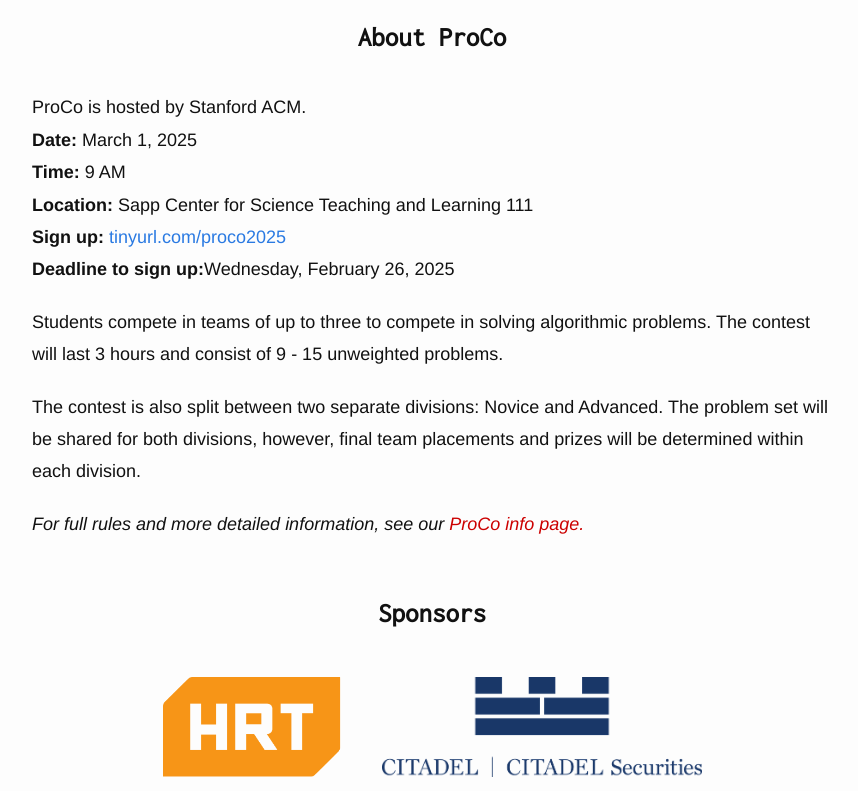
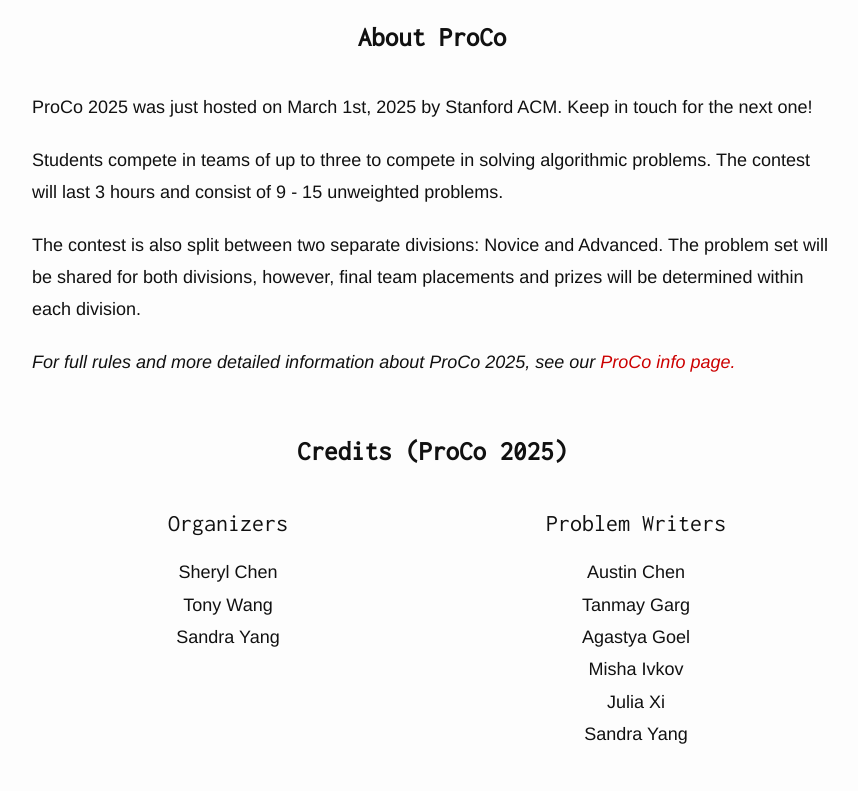
Before and after one commit to EricCui2005/Stanford-ACM, a Next.js app: page /proco in a window 1280 px wide. Shown: the part 1109-1900 px from the top of the page, without its empty margins (388-1246 px from the left). Built offline with nearby package versions, Linux system fonts and the light colour scheme.

Commit message:
deploy: StanfordACM/Stanford-ACM@23f6218bf93d925988d52c27a968b2c0f24abe82

```diff
--- /dev/null
+++ b/components/credits.tsx
@@ -0,0 +1,38 @@
+import styled, { css } from 'styled-components';
+import { LinkComponent, Paragraph } from './section';
+
+const CreditsWrapper = styled.div`
+  column-count: 3;
+  @media (max-width: 1240px) {
+    column-count: 2;
+  }
+  @media (max-width: 960px) {
+    column-count: 1;
+  }
+`;
+
+export function Credits({
+  credits,
+  style = {}
+}: {
+  credits: { [id: string]: string[] };
+  style?: React.CSSProperties;
+}) {
+  return (
+    <CreditsWrapper style={style}>
+      {Object.entries(credits).map(([key, value]) => (
+        <div style={{ display: 'inline-block', width: '100%' }} key={key}>
+          <h2>{key}</h2>
+          <Paragraph>
+            {value.map((person, index) => (
+              <span key={index}>
+                {person}
+                <br />
+              </span>
+            ))}
+          </Paragraph>
+        </div>
+      ))}
+    </CreditsWrapper>
+  );
+}
--- a/pages/proco.tsx
+++ b/pages/proco.tsx
@@ -1,5 +1,5 @@
 import styled from 'styled-components';
-
+import { People, Person } from '../components/people';
 import Layout from '../components/layout';
 import {
   LinkComponent,
@@ -12,7 +12,7 @@
   SponsorRowImage,
   SponsorsRow
 } from '../components/sponsors';
-
+import { Credits } from '../components/credits';
 const Introduction = styled.div`
   display: flex;
   flex-direction: column;
@@ -28,6 +28,18 @@
 const SponsorParagraph = styled(Paragraph)`
   font-size: smaller;
 `;
+
+const credits: { [id: string]: string[] } = {
+  Organizers: ['Sheryl Chen', 'Tony Wang', 'Sandra Yang'],
+  'Problem Writers': [
+    'Austin Chen',
+    'Tanmay Garg',
+    'Agastya Goel',
+    'Misha Ivkov',
+    'Julia Xi',
+    'Sandra Yang'
+  ]
+};
 
 export default function Contact() {
   return (
@@ -54,17 +66,8 @@
       <Section id="about">
         <Title>About ProCo</Title>
         <Paragraph>
-          ProCo is hosted by Stanford ACM. <br />
-          <b>Date:</b> March 1, 2025
-          <br />
-          <b>Time:</b> 9 AM
-          <br />
-          <b>Location:</b> Sapp Center for Science Teaching and Learning 111
-          <br />
-          <b>Sign up:</b>
-          <a href="https://tinyurl.com/proco2025"> tinyurl.com/proco2025</a>
-          <br />
-          <b>Deadline to sign up:</b>Wednesday, February 26, 2025
+          ProCo 2025 was just hosted on March 1st, 2025 by Stanford ACM. Keep in
+          touch for the next one!
         </Paragraph>
         <Paragraph>
           Students compete in teams of up to three to compete in solving
@@ -79,10 +82,22 @@
         </Paragraph>
         <Paragraph>
           <em>
-            For full rules and more detailed information, see our{' '}
+            For full rules and more detailed information about ProCo 2025, see
+            our{' '}
             <LinkComponent href="/proco/info">ProCo info page.</LinkComponent>
           </em>
         </Paragraph>
+      </Section>
+      <Section id="people">
+        <Title>Credits (ProCo 2025)</Title>
+        <Credits
+          credits={credits}
+          style={{
+            textAlign: 'center',
+            maxHeight: '300px',
+            columnCount: 2
+          }}
+        />
       </Section>
       <Section id="sponsors">
         <Title>Sponsors</Title>
--- a/pages/puzzleHunt/2022.tsx
+++ b/pages/puzzleHunt/2022.tsx
@@ -1,7 +1,8 @@
 import styled, { css } from 'styled-components';
 
 import Layout from '../../components/layout';
-import { Credits, Puzzle, PuzzlesTable } from '../../components/puzzlehunt';
+import { Credits } from '../../components/credits';
+import { Puzzle, PuzzlesTable } from '../../components/puzzlehunt';
 import {
   Paragraph as DefaultParagraph,
   Section,
--- a/pages/puzzleHunt/2024.tsx
+++ b/pages/puzzleHunt/2024.tsx
@@ -1,7 +1,8 @@
 import styled from 'styled-components';
 
 import Layout from '../../components/layout';
-import { Credits, Puzzle, PuzzlesTable } from '../../components/puzzlehunt';
+import { Puzzle, PuzzlesTable } from '../../components/puzzlehunt';
+import { Credits } from '../../components/credits';
 import { LinkComponent, Paragraph, Section } from '../../components/section';
 import {
   SponsorRow,
```
Also changed, not shown: components/puzzlehunt.tsx (+1 -31 lines).
